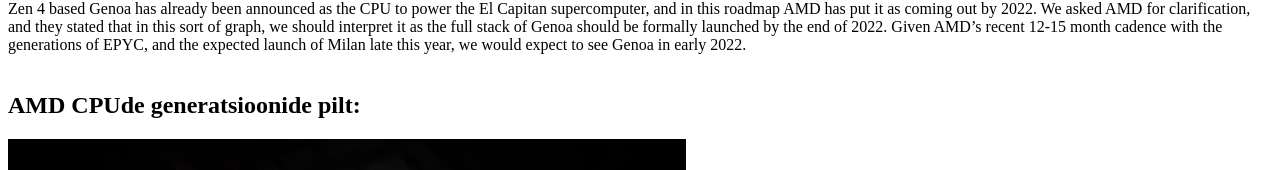
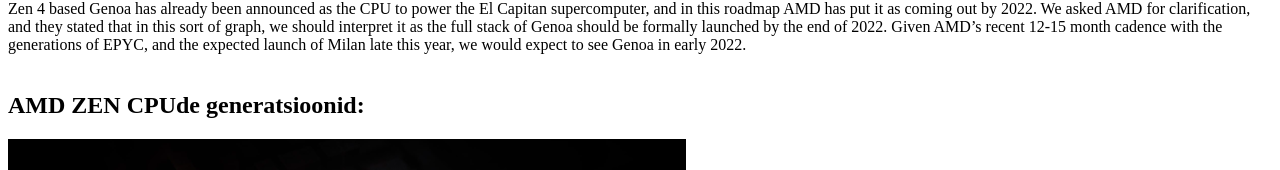
Before and after one commit to kaidsome/kaidsome.github.io, a plain HTML site: page index.html in a window 1280 px wide. Shown: the part 455-625 px from the top of the page. Drawn offline with Linux system fonts and the light colour scheme.

Commit message:
Update index.html

```diff
--- a/index.html
+++ b/index.html
@@ -46,10 +46,10 @@ To that end, AMD confirmed what we essentially knew, with Zen 3 based Milan comi
 
 Zen 4 based Genoa has already been announced as the CPU to power the El Capitan supercomputer, and in this roadmap AMD has put it as coming out by 2022. We asked AMD for clarification, and they stated that in this sort of graph, we should interpret it as the full stack of Genoa should be formally launched by the end of 2022. Given AMD’s recent 12-15 month cadence with the generations of EPYC, and the expected launch of Milan late this year, we would expect to see Genoa in early 2022.<br><br>
 
-<h2>AMD CPUde generatsioonide pilt:</h2>
+<h2>AMD ZEN CPUde generatsioonid:</h2>
 <img src="AMD_roadmap.png" alt="AMD Roadmap">
 
-<br><br>Tundus põnev? Mine ja õpi seda kõike <a href="https://taltech.ee/">Taltechis</a>!
+<br><br>Tundus põnev? Mine ja õpi seda kõike <a href="https://taltech.ee/">Taltechis</a>!<br><br>
 </p>
 
 
```
